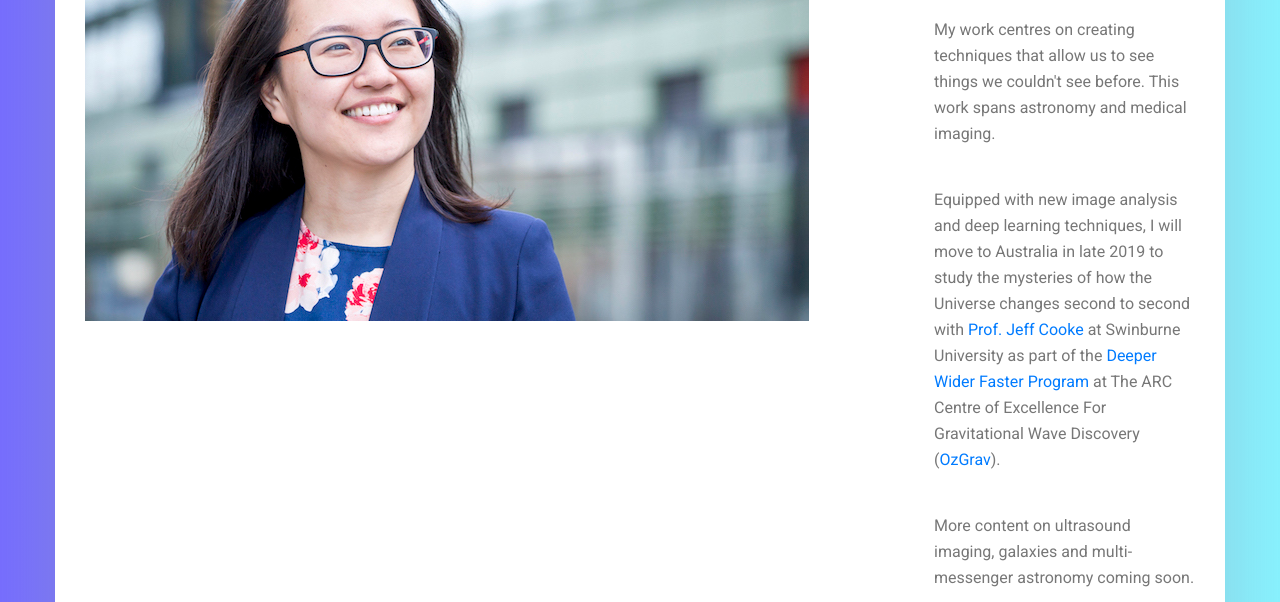
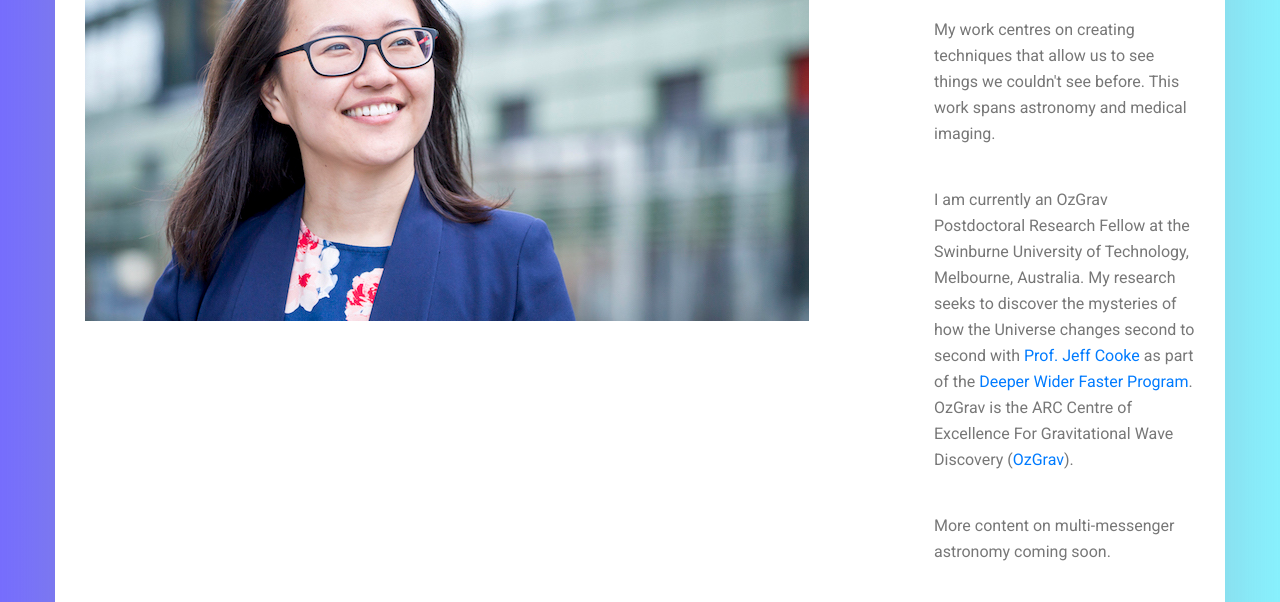
Before and after one commit to jielaizhang/jielaizhang.github.io, a plain HTML site: page science.html in a window 1280 px wide. Shown: the part 325-927 px from the top of the page. Drawn offline with Linux system fonts and the light colour scheme.

Commit message:
minor updates: email, general science description

```diff
--- a/science.html
+++ b/science.html
@@ -73,9 +73,9 @@
 									<h3>Overview</h3>
 									<h4>Postdoctoral Fellow</h4>
         					<p>My work centres on creating techniques that allow us to see things we couldn't see before. This work spans astronomy and medical imaging.</p>
-                            <p>Equipped with new image analysis and deep learning techniques, I will move to Australia in late 2019 to study the mysteries of how the Universe changes second to second with <a href="https://astronomy.swin.edu.au/~jcooke/">Prof. Jeff Cooke</a> at Swinburne University as part of the <a href="http://www.dwfprogram.altervista.org">Deeper Wider Faster Program</a> at The ARC Centre of Excellence For Gravitational Wave Discovery (<a href="https://www.ozgrav.org">OzGrav</a>).</p>
+                            <p>I am currently an OzGrav Postdoctoral Research Fellow at the Swinburne University of Technology, Melbourne, Australia. My research seeks to discover the mysteries of how the Universe changes second to second with <a href="https://astronomy.swin.edu.au/~jcooke/">Prof. Jeff Cooke</a> as part of the <a href="http://www.dwfprogram.altervista.org">Deeper Wider Faster Program</a>. OzGrav is the ARC Centre of Excellence For Gravitational Wave Discovery (<a href="https://www.ozgrav.org">OzGrav</a>).</p>
 
-                            <p>More content on ultrasound imaging, galaxies and multi-messenger astronomy coming soon.</p>
+                            <p>More content on multi-messenger astronomy coming soon.</p>
                                     <div class="button-group-area mt-40">
                                         <a href="https://scholar.google.ca/citations?user=oP7D-ncAAAAJ&hl=en" class="genric-btn link circle">Google Scholar</a>
                                         <a href="https://orcid.org/0000-0001-5310-4186" class="genric-btn link circle">ORCID</a>
```
Also changed, not shown: teachingoutreach.html (+1 -1 lines).
